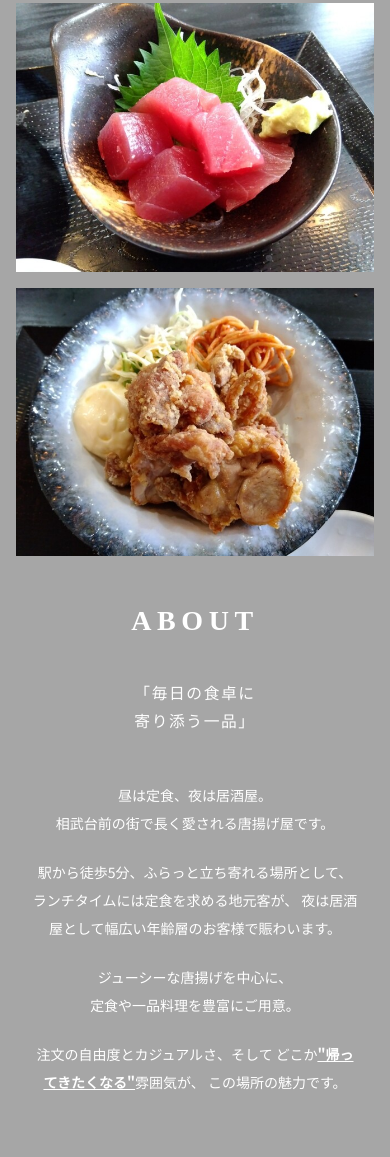
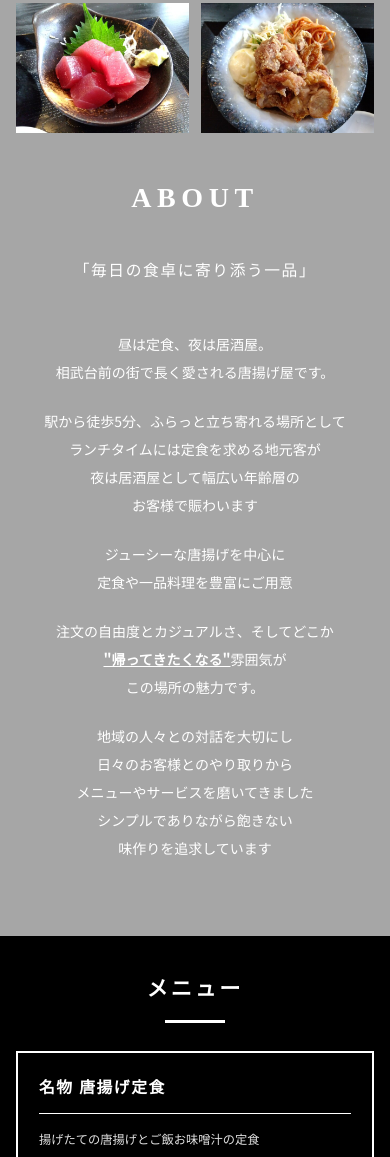
Before and after one commit to hiroyukimaekawa-lang/karaage-komichyan, a plain HTML site: page index.html in a window 390 px wide. Shown: the part 774-1931 px from the top of the page. Drawn offline with Linux system fonts and the light colour scheme.

Commit message:
レスポンシブデザイン時の表示修正

```diff
--- a/index.html
+++ b/index.html
@@ -1,5 +1,6 @@
 <!DOCTYPE html>
 <html lang="ja">
+
 <head>
     <meta charset="UTF-8">
     <meta name="viewport" content="width=device-width, initial-scale=1.0">
@@ -7,18 +8,22 @@
     <meta name="description" content="相武台前駅から徒歩5分。昼は定食、夜は居酒屋として使える「帰ってきたくなる店」。毎日の食卓に寄り添う一品を提供しています。">
     <link rel="preconnect" href="https://fonts.googleapis.com">
     <link rel="preconnect" href="https://fonts.gstatic.com" crossorigin>
-    <link href="https://fonts.googleapis.com/css2?family=Noto+Serif+JP:wght@400;600;700&family=Noto+Sans+JP:wght@300;400;500;700&display=swap" rel="stylesheet">
+    <link
+        href="https://fonts.googleapis.com/css2?family=Noto+Serif+JP:wght@400;600;700&family=Noto+Sans+JP:wght@300;400;500;700&display=swap"
+        rel="stylesheet">
     <link rel="stylesheet" href="style.css">
 </head>
+
 <body>
     <!-- ファーストビュー -->
     <section class="first-view">
         <div class="first-view-bg-image"></div>
         <div class="first-view-content">
             <h1 class="shop-name shop-name-pc">からあげ<br>こみちゃん</h1>
-            <h1 class="shop-name shop-name-sp">からあげ こみちゃん</h1>
-            <p class="sub-copy sub-copy-pc">毎日の食卓に寄り添う一品。</p>
-            <p class="sub-copy sub-copy-sp">毎日の食卓に<br>寄り添う一品。</p>
+            <p class="sub-copy sub-copy-sp">毎日の食卓に<br>寄り添う一品</p>
+            <p class="sub-copy sub-copy-pc">毎日の食卓に寄り添う一品</p>
+            <h1 class="shop-name shop-name-sp">からあげ<br>こみちゃん</h1>
+
             <p class="scroll-hint">↓ Scroll</p>
         </div>
     </section>
@@ -36,29 +41,29 @@
                 「毎日の食卓に寄り添う一品」
             </p>
             <p class="concept-catch concept-catch-sp">
-                「毎日の食卓に<br>寄り添う一品」
+                「毎日の食卓に寄り添う一品」
             </p>
             <div class="concept-text">
                 <div class="concept-text-pc">
                     <p>
-                        昼は定食、夜は居酒屋。相武台前の街で長く愛される唐揚げ屋です。
-                        駅から徒歩5分、ふらっと立ち寄れる場所として、
-                        ランチタイムには定食を求める地元客が、
-                        夜は居酒屋として幅広い年齢層のお客様で賑わいます。
+                        昼は定食、夜は居酒屋。相武台前の街で長く愛される唐揚げ屋です<br>
+                        駅から徒歩5分、ふらっと立ち寄れる場所として<br>
+                        ランチタイムには定食を求める地元客が<br>
+                        夜は居酒屋として幅広い年齢層のお客様で賑わいます<br>
                     </p>
                     <p>
-                        ジューシーな唐揚げを中心に、定食や一品料理を豊富にご用意。
-                        注文の自由度とカジュアルさ、そして
-                        どこか<span class="concept-emphasis">"帰ってきたくなる"</span>雰囲気が、
-                        この場所の魅力です。
+                        ジューシーな唐揚げを中心に、定食や一品料理を豊富にご用意<br>
+                        注文の自由度とカジュアルさ、そしてどこか<br>
+                        <span class="concept-emphasis">"帰ってきたくなる"</span>雰囲気が
+                        この場所の魅力です
                     </p>
-                    <div class="concept-image-inline slide-in">
+                    <!-- <div class="concept-image-inline slide-in">
                         <img src="/images/concept-3.jpg" alt="">
-                    </div>
+                    </div> -->
                     <p>
-                        地域の人々との対話を大切にし、
-                        日々のお客様とのやり取りからメニューやサービスを磨いてきました。
-                        シンプルでありながら飽きない味作りを追求しています。
+                        地域の人々との対話を大切にし,日々のお客様とのやり取りから<br>
+                        メニューやサービスを磨いてきました<br>
+                        シンプルでありながら飽きない味作りを追求しています
                     </p>
                 </div>
                 <div class="concept-text-sp">
@@ -67,26 +72,29 @@
                         相武台前の街で長く愛される唐揚げ屋です。
                     </p>
                     <p>
-                        駅から徒歩5分、ふらっと立ち寄れる場所として、
-                        ランチタイムには定食を求める地元客が、
-                        夜は居酒屋として幅広い年齢層のお客様で賑わいます。
+                        駅から徒歩5分、ふらっと立ち寄れる場所として<br>
+                        ランチタイムには定食を求める地元客が<br>
+                        夜は居酒屋として幅広い年齢層の<br>
+                        お客様で賑わいます
                     </p>
                     <p>
-                        ジューシーな唐揚げを中心に、<br>
-                        定食や一品料理を豊富にご用意。
+                        ジューシーな唐揚げを中心に<br>
+                        定食や一品料理を豊富にご用意
                     </p>
                     <p>
-                        注文の自由度とカジュアルさ、そして
-                        どこか<span class="concept-emphasis">"帰ってきたくなる"</span>雰囲気が、
+                        注文の自由度とカジュアルさ、そしてどこか<br>
+                        <span class="concept-emphasis">"帰ってきたくなる"</span>雰囲気が<br>
                         この場所の魅力です。
                     </p>
-                    <div class="concept-image-inline slide-in">
+                    <!-- <div class="concept-image-inline slide-in">
                         <img src="/images/concept-3.jpg" alt="">
-                    </div>
+                    </div> -->
                     <p>
-                        地域の人々との対話を大切にし、
-                        日々のお客様とのやり取りからメニューやサービスを磨いてきました。
-                        シンプルでありながら飽きない味作りを追求しています。
+                        地域の人々との対話を大切にし<br>
+                        日々のお客様とのやり取りから<br>
+                        メニューやサービスを磨いてきました<br>
+                        シンプルでありながら飽きない<br>
+                        味作りを追求しています
                     </p>
                 </div>
             </div>
@@ -100,7 +108,7 @@
             <div class="menu-grid">
                 <div class="menu-item">
                     <h3 class="menu-title">名物 唐揚げ定食</h3>
-                    <p class="menu-desc">揚げたての唐揚げとご飯、お味噌汁の定食</p>
+                    <p class="menu-desc">揚げたての唐揚げとご飯お味噌汁の定食</p>
                 </div>
                 <div class="menu-item">
                     <h3 class="menu-title">揚げたて唐揚げ</h3>
@@ -163,8 +171,10 @@
     <section class="instagram">
         <div class="container">
             <div class="instagram-content">
-                <a href="https://www.instagram.com/karaagekomichan_soubudai/" target="_blank" rel="noopener noreferrer" class="instagram-link">
-                    <svg class="instagram-icon" xmlns="http://www.w3.org/2000/svg" viewBox="0 0 24 24" fill="none" stroke="currentColor" stroke-width="2" stroke-linecap="round" stroke-linejoin="round">
+                <a href="https://www.instagram.com/karaagekomichan_soubudai/" target="_blank" rel="noopener noreferrer"
+                    class="instagram-link">
+                    <svg class="instagram-icon" xmlns="http://www.w3.org/2000/svg" viewBox="0 0 24 24" fill="none"
+                        stroke="currentColor" stroke-width="2" stroke-linecap="round" stroke-linejoin="round">
                         <rect x="2" y="2" width="20" height="20" rx="5" ry="5"></rect>
                         <path d="M16 11.37A4 4 0 1 1 12.63 8 4 4 0 0 1 16 11.37z"></path>
                         <line x1="17.5" y1="6.5" x2="17.51" y2="6.5"></line>
@@ -192,4 +202,5 @@
 
     <script src="script.js"></script>
 </body>
+
 </html>
--- a/style.css
+++ b/style.css
@@ -108,6 +108,9 @@ body {
 
 .shop-name-sp {
     display: inline-block;
+    writing-mode: vertical-rl;
+    text-orientation: upright;
+    line-height: 1.2;
 }
 
 @media (min-width: 769px) {
@@ -141,6 +144,10 @@ body {
 
 .sub-copy-sp {
     display: inline-block;
+    writing-mode: vertical-rl;
+    text-orientation: upright;
+    padding-bottom: 0;
+    padding-left: 1rem;
 }
 
 @media (min-width: 769px) {
@@ -164,6 +171,15 @@ body {
     background-color: #B54434;
 }
 
+.sub-copy-sp::after {
+    bottom: auto;
+    left: 0;
+    top: 50%;
+    transform: translateY(-50%);
+    width: 2px;
+    height: 100px;
+}
+
 .scroll-hint {
     font-family: 'Noto Sans JP', sans-serif;
     font-size: 0.875rem;
@@ -177,6 +193,7 @@ body {
         opacity: 0;
         transform: translateY(20px);
     }
+
     to {
         opacity: 1;
         transform: translateY(0);
@@ -184,9 +201,12 @@ body {
 }
 
 @keyframes bounce {
-    0%, 100% {
+
+    0%,
+    100% {
         transform: translateY(0);
     }
+
     50% {
         transform: translateY(10px);
     }
@@ -359,6 +379,7 @@ body {
     from {
         transform: scale(1);
     }
+
     to {
         transform: scale(1.08);
     }
@@ -650,14 +671,17 @@ body {
     }
 
     .concept-images-top {
-        flex-wrap: wrap;
+        display: flex;
+        justify-content: center;
         gap: 16px;
         margin-bottom: 60px;
     }
 
     .concept-image {
-        width: 100%;
+        width: calc(50% - 8px);
         max-width: 280px;
+        aspect-ratio: 4 / 3;
+        object-fit: cover;
     }
 
     .concept-image-inline {
@@ -708,13 +732,14 @@ body {
     }
 
     .concept-images-top {
-        flex-direction: column;
-        align-items: center;
+        /* flex-direction: column removes side-by-side so we keep default row */
         margin-bottom: 40px;
+        gap: 12px;
     }
 
     .concept-image {
-        width: 100%;
+        /* Maintain existing width logic from 768px media query or reset if needed */
+        width: calc(50% - 6px);
         max-width: 100%;
     }
 
```
